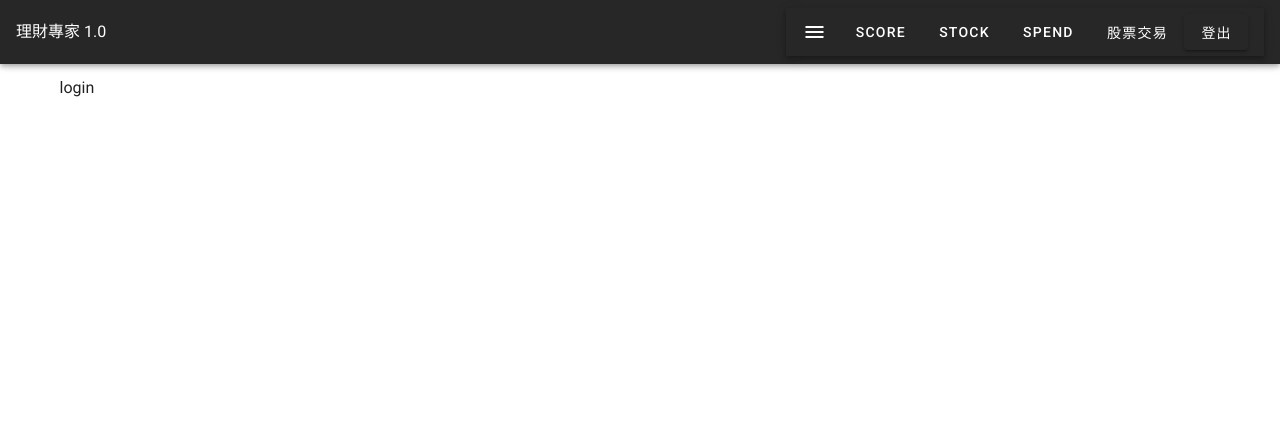
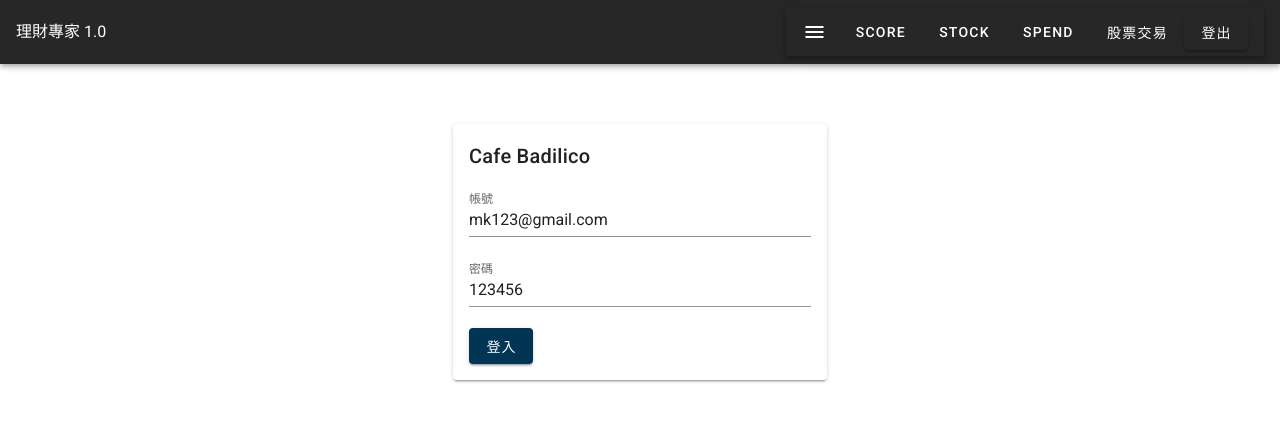
Before and after one commit to mkdodos/vue2money, a Vue app: page /login in a window 1280 px wide. Shown: the top 422 px of the page. Built offline with nearby package versions, Linux system fonts and the light colour scheme.

Commit message:
login form

```diff
--- a/src/components/Login.vue
+++ b/src/components/Login.vue
@@ -1,26 +1,53 @@
 <template>
-  <div @click="login">login</div>
+  <div>
+    <v-card elevation="2"
+    class="mx-auto my-12"
+     max-width="374">
+      <v-card-title>Cafe Badilico</v-card-title>
+      <v-card-text>
+        <!-- <v-row align="center"> -->
+          <!-- <v-form> -->
+            <v-text-field label="帳號" v-model="email"></v-text-field>
+            <v-text-field label="密碼" v-model="password"></v-text-field>
+            <!-- <v-row class="mb-6"> -->
+            <!-- <v-col class="text-right"> -->
+              <v-btn color="#003554"  class="white--text" @click="login">登入</v-btn>
+            <!-- </v-col> -->
+            <!-- </v-row> -->
+          <!-- </v-form> -->
+        <!-- </v-row> -->
+      </v-card-text>
+    </v-card>
+  </div>
 </template>
 
 <script>
-import '../firebase/init';
+import "../firebase/init";
 
 import { getAuth, signInWithEmailAndPassword } from "firebase/auth";
 
 const auth = getAuth();
-let email = "mk123@gmail.com";
-let password = "123456";
+// let email = "mk123@gmail.com";
+// let password = "123456";
 
 export default {
+  data() {
+    return {
+      email: "mk123@gmail.com",
+      password: "123456"
+    };
+  },
   methods: {
     login() {
       // firebase 登入
-      signInWithEmailAndPassword(auth, email, password).then(userCredential => {
-        const user = userCredential.user;
-        console.log(user.email)
-        // 轉址
-        this.$router.replace("stock-transaction");
-      });
+      signInWithEmailAndPassword(auth, this.email, this.password).then(
+        userCredential => {
+          const user = userCredential.user;
+          console.log(user.email);
+          // 轉址
+          this.$router.replace("stock-transaction");
+        }
+      );
     }
   }
 };
```
